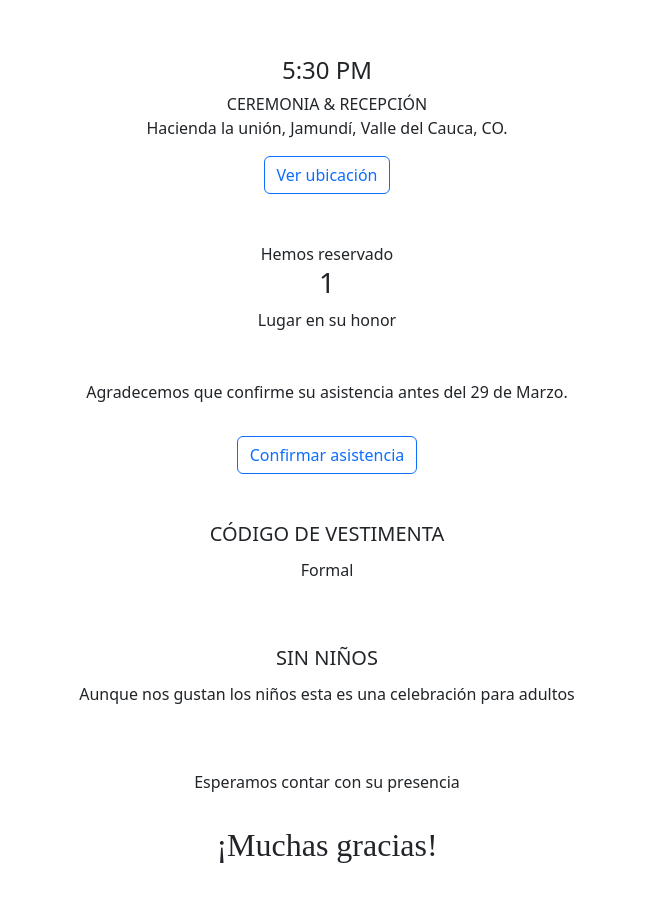
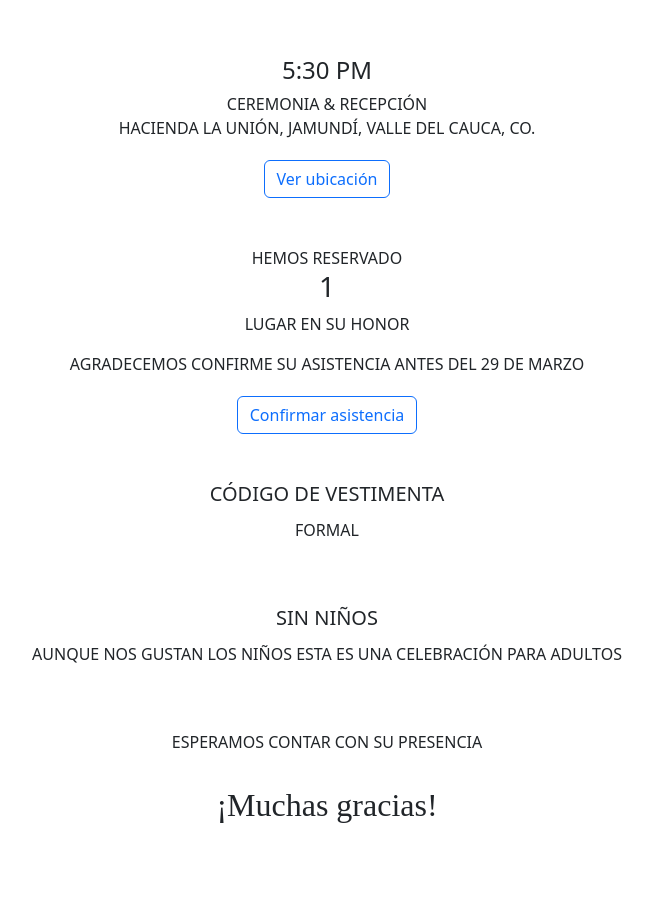
Before and after one commit to edacevedo/invitacion, a React (Create React App) app: page / in a window 1280 px wide. Shown: the part 1058-1959 px from the top of the page, without its empty margins (313-966 px from the left). Built offline with nearby package versions, Linux system fonts and the light colour scheme; a web font is replaced by a local one.

Commit message:
first commit

```diff
--- a/src/App.css
+++ b/src/App.css
@@ -10,6 +10,9 @@ h1 {
   font-size: 3rem !important;
 }
 
+h2 {
+  font-size: 2.5rem;
+}
 .monsieur-regular {
   font-family: "Monsieur La Doulaise", serif;
   font-weight: 400;
--- a/src/App.js
+++ b/src/App.js
@@ -42,7 +42,7 @@ function App() {
 
       <Row className="justify-content-center pt-5">
         <Col  >
-          <p className='text-center'>Con nuestro amor y la bendición de Dios tenemos el honor de invitarte a nuestra boda.</p>
+          <p className='text-center'>CON NUESTRO AMOR Y LA BENDICIÓN DE DIOS TENEMOS EL HONOR DE INVITARTE A NUESTRA BODA</p>
         </Col>
       </Row>
 
@@ -59,9 +59,9 @@ function App() {
         <Col xs="auto" className='justify-content-center'>CEREMONIA & RECEPCIÓN</Col>
       </Row>
       <Row className="justify-content-center">
-        <Col xs="auto" className='justify-content-center'>Hacienda la unión, Jamundí, Valle del Cauca, CO.</Col>
+        <Col xs="auto" className='justify-content-center'><p className='text-center'>HACIENDA LA UNIÓN, JAMUNDÍ, VALLE DEL CAUCA, CO.</p></Col>
       </Row>
-      <Row className="justify-content-center pt-3">
+      <Row className="justify-content-center pt-1">
         <Col xs="auto" className='justify-content-center'>
         <Button variant="outline-primary" onClick={()=>{window.open('https://maps.app.goo.gl/2iieVtKoAbpxtpTi9')}}>Ver ubicación</Button>
         </Col>
@@ -69,18 +69,18 @@ function App() {
 
 
       <Row className="justify-content-center pt-5">
-        <Col xs="auto" className='justify-content-center'>Hemos reservado</Col>
+        <Col xs="auto" className='justify-content-center'>HEMOS RESERVADO</Col>
       </Row>
       <Row className="justify-content-center">
         <Col xs="auto" className='justify-content-center'><h3 className='text-center'>1</h3></Col>
       </Row>
       <Row className="justify-content-center">
-        <Col xs="auto" className='justify-content-center'>Lugar en su honor</Col>
-      </Row>
-      <Row className="justify-content-center pt-5">
-        <Col xs="auto" className='justify-content-center'><p className='text-center'>Agradecemos que confirme su asistencia antes del 29 de Marzo.</p></Col>
+        <Col xs="auto" className='justify-content-center'>LUGAR EN SU HONOR</Col>
       </Row>
       <Row className="justify-content-center pt-3">
+        <Col xs="auto" className='justify-content-center'><p className='text-center'>AGRADECEMOS CONFIRME SU ASISTENCIA ANTES DEL 29 DE MARZO</p></Col>
+      </Row>
+      <Row className="justify-content-center pt-1">
         <Col xs="auto" className='justify-content-center'>
           <Button variant="outline-primary" onClick={()=>{window.open('https://maps.app.goo.gl/2iieVtKoAbpxtpTi9')}}>
             Confirmar asistencia
@@ -93,19 +93,19 @@ function App() {
         <Col xs="auto" className='justify-content-center'><h5>CÓDIGO DE VESTIMENTA</h5></Col>
       </Row>
       <Row className="justify-content-center pt-1">
-        <Col xs="auto" className='justify-content-center'><p className='text-center'>Formal</p></Col>
+        <Col xs="auto" className='justify-content-center'><p className='text-center'>FORMAL</p></Col>
       </Row>
 
       <Row className="justify-content-center pt-5">
         <Col xs="auto" className='justify-content-center'><h5>SIN NIÑOS</h5></Col>
       </Row>
       <Row className="justify-content-center pt-1">
-        <Col xs="auto" className='justify-content-center'><p className='text-center'>Aunque nos gustan los niños esta es una celebración para adultos</p></Col>
+        <Col xs="auto" className='justify-content-center'><p className='text-center'>AUNQUE NOS GUSTAN LOS NIÑOS ESTA ES UNA CELEBRACIÓN PARA ADULTOS</p></Col>
       </Row>
 
 
       <Row className="justify-content-center pt-5">
-        <Col xs="auto" className='justify-content-center'><p className='text-center'>Esperamos contar con su presencia</p></Col>
+        <Col xs="auto" className='justify-content-center'><p className='text-center'>ESPERAMOS CONTAR CON SU PRESENCIA</p></Col>
       </Row>
       <Row className="justify-content-center pt-3">
         <Col xs="auto" className='justify-content-center'><h2 className='mea-culpa-regular'>¡Muchas gracias!</h2></Col>
```
